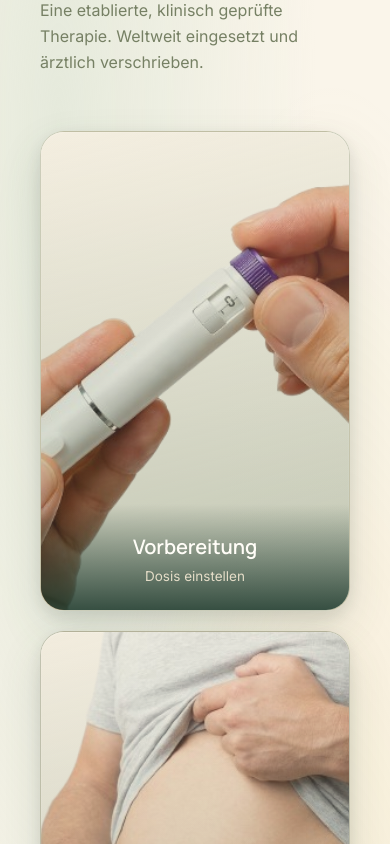
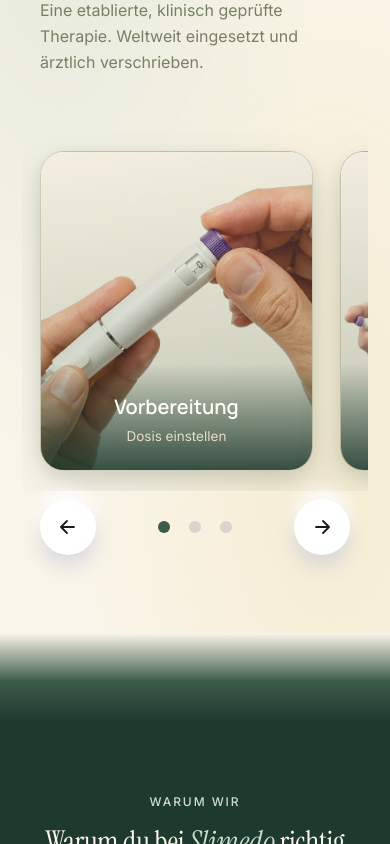
Before and after one commit to noelhartmann71/Slimedo, a React (Vite) app: page / in a window 390 px wide. Shown: the part 7800-8644 px from the top of the page. Built offline with nearby package versions, Linux system fonts and the light colour scheme; no server answers; a web font is replaced by a local one.

Commit message:
Add mobile carousel to application section

```diff
--- a/src/components/slimedo-landing/AnwendungSection.tsx
+++ b/src/components/slimedo-landing/AnwendungSection.tsx
@@ -1,4 +1,4 @@
-import { useRef, useEffect } from 'react';
+import { useCallback, useEffect, useRef, useState } from 'react';
 
 const imageCards = [
   {
@@ -25,6 +25,31 @@ const imageCards = [
 
 export default function AnwendungSection() {
     const ref = useRef<HTMLElement | null>(null);
+    const carouselRef = useRef<HTMLDivElement | null>(null);
+    const [activeIndex, setActiveIndex] = useState(0);
+
+    const updateActiveIndex = useCallback(() => {
+        const container = carouselRef.current;
+        if (!container) return;
+
+        const cards = Array.from(container.children) as HTMLElement[];
+        if (!cards.length) return;
+
+        const containerCenter = container.scrollLeft + container.clientWidth / 2;
+        let closestIndex = 0;
+        let smallestDistance = Number.POSITIVE_INFINITY;
+
+        cards.forEach((card, index) => {
+            const cardCenter = card.offsetLeft + card.clientWidth / 2;
+            const distance = Math.abs(containerCenter - cardCenter);
+            if (distance < smallestDistance) {
+                smallestDistance = distance;
+                closestIndex = index;
+            }
+        });
+
+        setActiveIndex(closestIndex);
+    }, []);
 
     useEffect(() => {
         const section = ref.current;
@@ -44,6 +69,36 @@ export default function AnwendungSection() {
         anims.forEach((el) => observer.observe(el));
         return () => observer.disconnect();
     }, []);
+
+    useEffect(() => {
+        const container = carouselRef.current;
+        if (!container) return;
+
+        updateActiveIndex();
+        container.addEventListener('scroll', updateActiveIndex, { passive: true });
+        window.addEventListener('resize', updateActiveIndex);
+
+        return () => {
+            container.removeEventListener('scroll', updateActiveIndex);
+            window.removeEventListener('resize', updateActiveIndex);
+        };
+    }, [updateActiveIndex]);
+
+    const scrollToCard = (targetIndex: number) => {
+        const container = carouselRef.current;
+        if (!container) return;
+
+        const cards = Array.from(container.children) as HTMLElement[];
+        if (!cards.length) return;
+
+        const boundedIndex = Math.max(0, Math.min(targetIndex, cards.length - 1));
+        cards[boundedIndex]?.scrollIntoView({
+            behavior: 'smooth',
+            inline: 'start',
+            block: 'nearest',
+        });
+        setActiveIndex(boundedIndex);
+    };
 
     return (
         <section
@@ -127,6 +182,7 @@ export default function AnwendungSection() {
 
                 {/* Image grid */}
                 <div
+                    ref={carouselRef}
                     className="anw-grid-resp"
                     style={{
                         display: 'grid',
@@ -224,13 +280,156 @@ export default function AnwendungSection() {
                         </div>
                     ))}
                 </div>
+
+                <div className="anw-carousel-controls">
+                    <button
+                        type="button"
+                        aria-label="Vorheriges Bild"
+                        className="anw-carousel-button anw-carousel-button--prev"
+                        onClick={() => scrollToCard(activeIndex - 1)}
+                    >
+                        <svg viewBox="0 0 18 16" height="16" width="18" aria-hidden="true">
+                            <path
+                                d="M3 8h11M10 2l6 6-6 6"
+                                stroke="currentColor"
+                                strokeWidth="1.8"
+                                strokeLinecap="round"
+                                strokeLinejoin="round"
+                                fill="none"
+                            />
+                        </svg>
+                    </button>
+
+                    <div className="anw-carousel-indicators" aria-label="Anwendungsbilder">
+                        {imageCards.map((_, index) => (
+                            <button
+                                key={index}
+                                type="button"
+                                aria-label={`Bild ${index + 1} anzeigen`}
+                                aria-current={activeIndex === index ? 'true' : undefined}
+                                className={`anw-carousel-dot${activeIndex === index ? ' anw-carousel-dot--active' : ''}`}
+                                onClick={() => scrollToCard(index)}
+                            />
+                        ))}
+                    </div>
+
+                    <button
+                        type="button"
+                        aria-label="Naechstes Bild"
+                        className="anw-carousel-button"
+                        onClick={() => scrollToCard(activeIndex + 1)}
+                    >
+                        <svg viewBox="0 0 18 16" height="16" width="18" aria-hidden="true">
+                            <path
+                                d="M3 8h11M10 2l6 6-6 6"
+                                stroke="currentColor"
+                                strokeWidth="1.8"
+                                strokeLinecap="round"
+                                strokeLinejoin="round"
+                                fill="none"
+                            />
+                        </svg>
+                    </button>
+                </div>
             </div>
             <style>{`
+        .anw-carousel-controls {
+          display: none;
+        }
+
+        .anw-carousel-button {
+          align-items: center;
+          background: #fff;
+          border: 0;
+          border-radius: 999px;
+          box-shadow: 0px 12px 18px 0px rgba(206,208,216,0.7), 0px -12px 16px 0px rgba(255,255,255,0.82);
+          color: #1A1A1A;
+          cursor: pointer;
+          display: inline-flex;
+          height: 56px;
+          justify-content: center;
+          position: relative;
+          transition: all 0.3s ease;
+          width: 56px;
+        }
+
+        .anw-carousel-button:active {
+          transform: scale(0.95);
+        }
+
+        .anw-carousel-button:focus-visible,
+        .anw-carousel-dot:focus-visible {
+          outline: 2px solid #3D5C4A;
+          outline-offset: 4px;
+        }
+
+        .anw-carousel-button svg {
+          left: 50%;
+          position: absolute;
+          top: 50%;
+          transform: translate(-50%, -50%);
+        }
+
+        .anw-carousel-button--prev svg {
+          transform: translate(-50%, -50%) scaleX(-1);
+        }
+
+        .anw-carousel-indicators {
+          align-items: center;
+          display: flex;
+          gap: 19px;
+        }
+
+        .anw-carousel-dot {
+          background: #D9D5CA;
+          border: 0;
+          border-radius: 999px;
+          cursor: pointer;
+          height: 12px;
+          padding: 0;
+          transition: background-color 0.3s ease;
+          width: 12px;
+        }
+
+        .anw-carousel-dot--active {
+          background: #3D5C4A;
+        }
+
+        .anw-grid-resp {
+          -ms-overflow-style: none;
+          scrollbar-width: none;
+        }
+
+        .anw-grid-resp::-webkit-scrollbar {
+          display: none;
+        }
+
         @media (max-width: 1024px) {
           .anw-hl-resp { font-size: 48px !important; }
         }
         @media (max-width: 640px) {
-          .anw-grid-resp { grid-template-columns: 1fr !important; }
+          .anw-grid-resp {
+            gap: 27px !important;
+            grid-template-columns: 88% 88% 88% !important;
+            margin-left: -18px;
+            margin-right: -18px;
+            overflow-x: auto;
+            padding: 20px 18px;
+            scroll-behavior: smooth;
+            scroll-snap-type: x mandatory;
+          }
+          .anw-card-resp {
+            height: clamp(300px, 82vw, 360px) !important;
+            min-height: 0;
+            scroll-snap-align: center;
+            width: 100%;
+          }
+          .anw-carousel-controls {
+            align-items: center;
+            display: flex;
+            justify-content: space-between;
+            margin-top: 8px;
+          }
           .anw-hl-resp { font-size: 32px !important; }
         }
 
```
